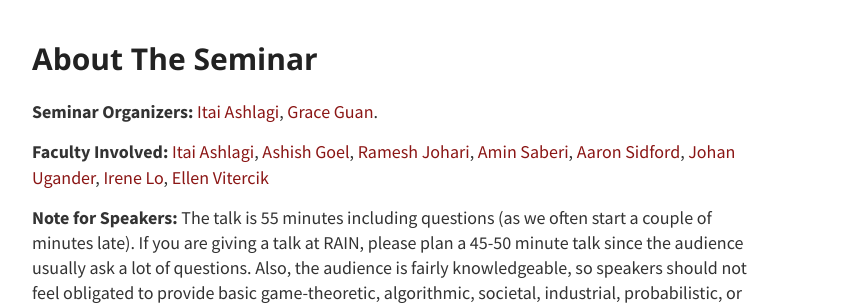
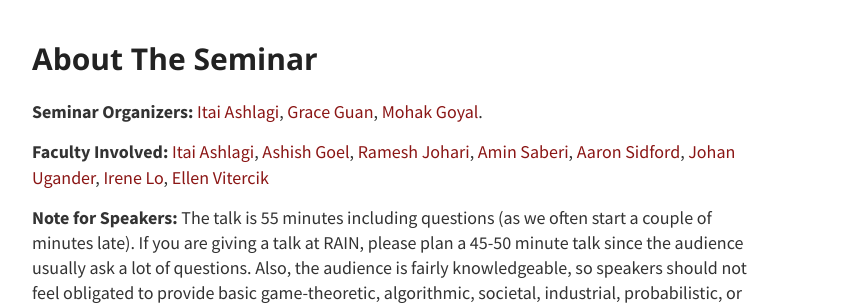
Before and after one commit to stanford-rain-seminar/stanford-rain-seminar.github.io, a Jekyll site: the page built from index.md, in a window 1280 px wide and 900 px high, scrolled down 1908 px. Shown: the part 160-465 px from the top of the window, without its empty margins (248-1111 px from the left). Built offline with Jekyll 4.4.1, drawn with Linux system fonts in a browser that asks for light colours; nearby versions of some CDN libraries; our own code applies the rules of GitHub Pages for plain Markdown files.

Commit message:
update organizers

```diff
--- a/index.md
+++ b/index.md
@@ -57,7 +57,7 @@ Previous talks can be found [here](/archive).
 
 # About The Seminar
 
-**Seminar Organizers:** [Itai Ashlagi](http://www.stanford.edu/~iashlagi), [Grace Guan](https://guanzgrace.github.io/).
+**Seminar Organizers:** [Itai Ashlagi](http://www.stanford.edu/~iashlagi), [Grace Guan](https://guanzgrace.github.io/), [Mohak Goyal](https://sites.google.com/view/mohakg/home).
 
 **Faculty Involved:** [Itai Ashlagi](https://web.stanford.edu/~iashlagi/), [Ashish Goel](https://web.stanford.edu/~ashishg/), [Ramesh Johari](http://www.stanford.edu/~rjohari/), [Amin Saberi](https://web.stanford.edu/~saberi/), [Aaron Sidford](https://web.stanford.edu/~sidford/), [Johan Ugander](https://web.stanford.edu/~jugander/), [Irene Lo](https://sites.google.com/view/irene-lo), [Ellen Vitercik](https://vitercik.github.io/)
 
```
